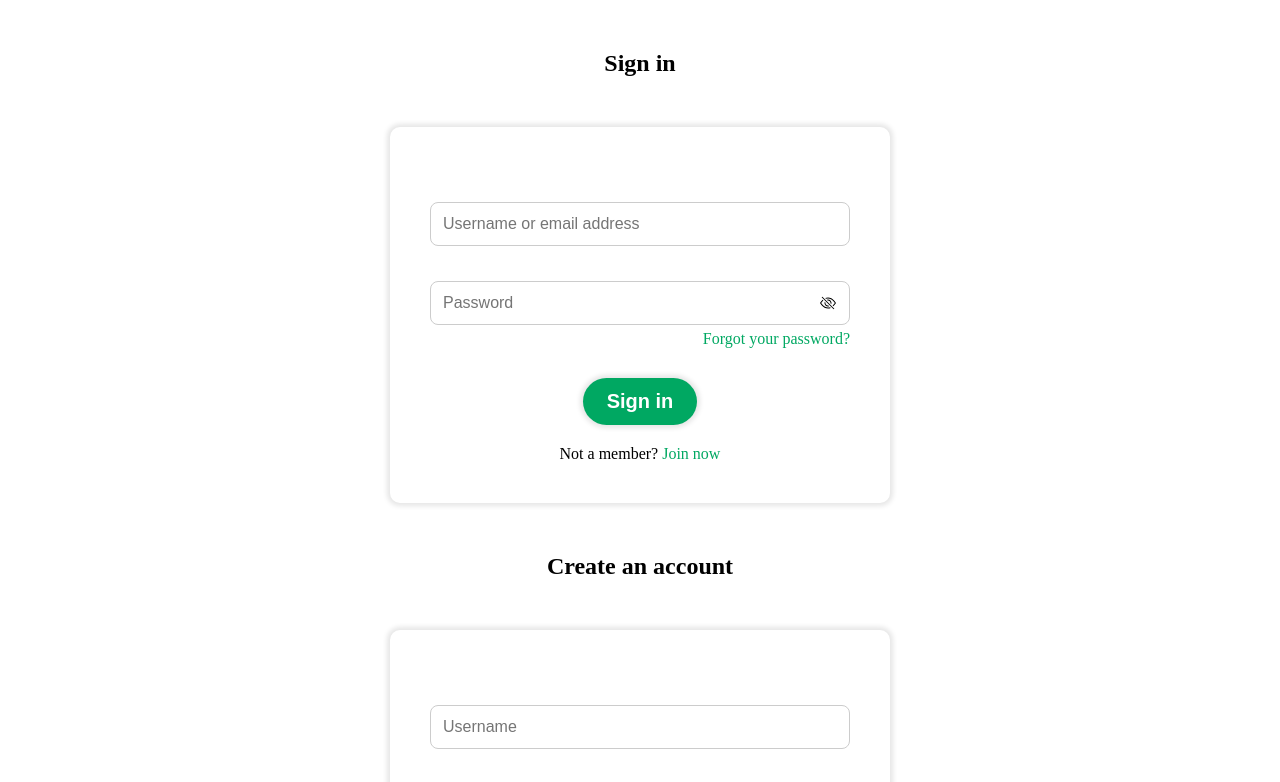
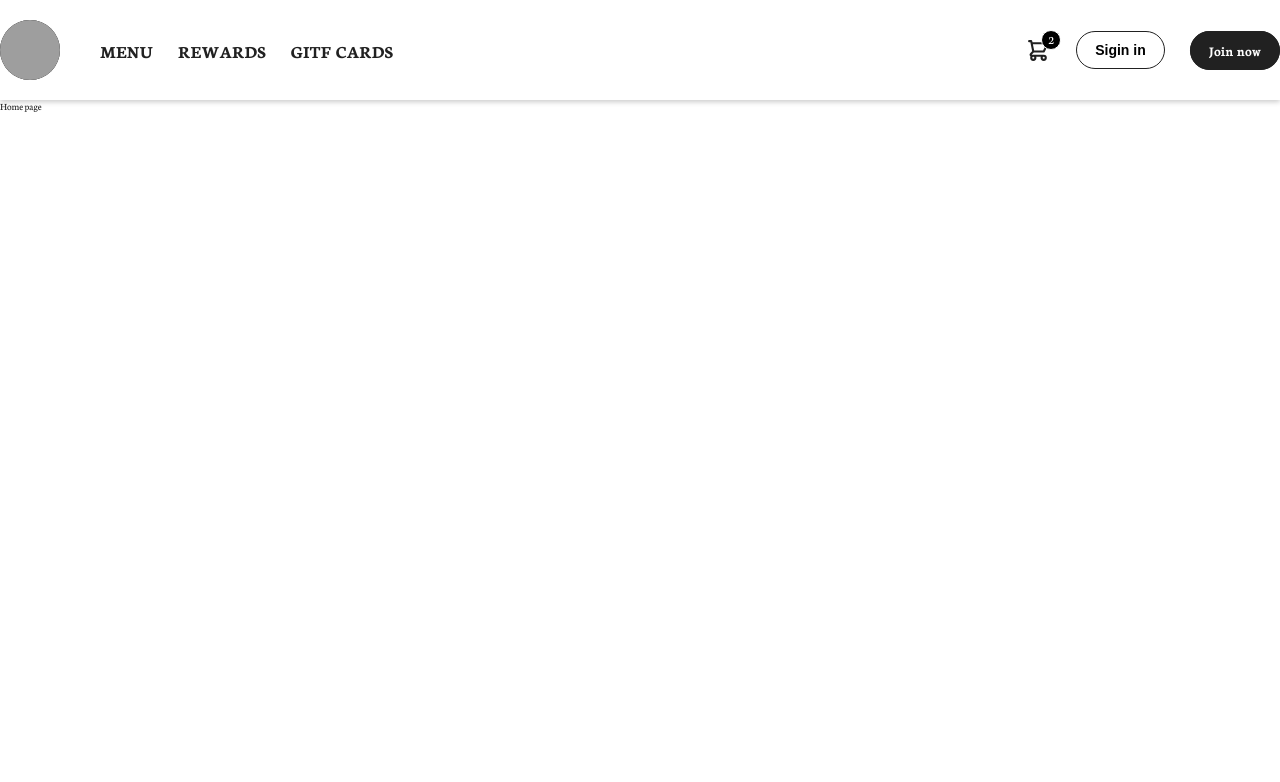
Before and after one commit to trunganh155/coffee-shop, a React (Create React App) app: page / in a window 1280 px wide. Shown: the top 782 px of the page. Built offline with nearby package versions, Linux system fonts and the light colour scheme; grey boxes are pictures that could not be loaded.

Commit message:
resolve conflict

```diff
--- a/src/App.js
+++ b/src/App.js
@@ -1,11 +1,16 @@
-import Login from "./pages/Login";
-import Register from "./pages/Register";
+import { Routes, Route } from 'react-router-dom';
+import { publicRoute } from './routes/routes';
 
 function App() {
   return (
     <div className="App">
-      <Login />
-      <Register />
+      <Routes>
+        {
+          publicRoute.map(route => (
+            <Route key={route.id} path={route.url} element={route.page}></Route>
+          ))
+        }
+      </Routes>
     </div>
   );
 }
--- /dev/null
+++ b/src/components/button/Button.js
@@ -0,0 +1,16 @@
+import React from 'react'
+import { Link } from 'react-router-dom'
+import './Button.scss'
+
+function Button({ children, to = '', secondary = false, ...props }) {
+    if (to) {
+        return (
+            <Link to={to} {...props} className={`button ${secondary ? 'secondary' : ''}`}>{children}</Link>
+        )
+    }
+    return (
+        <button {...props} className={`button ${secondary ? 'secondary' : ''}`}>{children}</button>
+    )
+}
+
+export default Button
--- /dev/null
+++ b/src/components/button/Button.scss
@@ -0,0 +1,21 @@
+@import "../../index.scss";
+
+.button {
+  outline: none;
+  padding: 10px 18px;
+  border-radius: 20px;
+  font-size: 1.4rem;
+  font-weight: 550;
+  background-color: #fff;
+  border: 1px solid $text-color;
+  cursor: pointer;
+  text-decoration: none;
+  transition: all ease-in-out 0.1s;
+  &:hover {
+    filter: brightness(95%);
+  }
+  &.secondary {
+    background-color: $text-color;
+    color: #fff;
+  }
+}
--- a/src/index.js
+++ b/src/index.js
@@ -2,12 +2,15 @@ import React from 'react';
 import ReactDOM from 'react-dom/client';
 import App from './App';
 import reportWebVitals from './reportWebVitals';
-import "./index.scss"
+import './index.scss'
+import { BrowserRouter as Router } from 'react-router-dom'
 
 const root = ReactDOM.createRoot(document.getElementById('root'));
 root.render(
   <React.StrictMode>
-    <App />
+    <Router>
+      <App />
+    </Router>
   </React.StrictMode>
 );
 
--- a/src/index.scss
+++ b/src/index.scss
@@ -1,5 +1,24 @@
+@import url("https://fonts.googleapis.com/css2?family=Neuton:wght@300;400;700&display=swap");
+
+$header-height: 100px;
+$text-color: #212121;
+$green-color: #00754a;
 * {
-    box-sizing: border-box;
-    margin: 0;
-    padding: 0;
+  margin: 0;
+  padding: 0;
+  box-sizing: border-box;
 }
+html {
+  font-size: 62.5%;
+  font-family: "Neuton", serif;
+}
+body {
+  color: $text-color;
+}
+// variable
+// global class
+.container {
+  width: 100%;
+  max-width: 1280px;
+  margin: 0 auto;
+}
--- /dev/null
+++ b/src/layouts/Main.js
@@ -0,0 +1,15 @@
+import React from 'react'
+import Header from './components/header/Header'
+
+function Main({ children }) {
+    return (
+        <>
+            <Header />
+            <div>
+                {children}
+            </div>
+        </>
+    )
+}
+
+export default Main
--- /dev/null
+++ b/src/layouts/components/header/Header.js
@@ -0,0 +1,48 @@
+import React from 'react'
+import { Link, NavLink } from 'react-router-dom'
+import Button from '../../../components/button/Button'
+import './Header.scss'
+
+function Header() {
+    return (
+        <header className='header'>
+            <div className="container">
+                <div className="header-content">
+                    <div className="header-left">
+                        <div className="logo">
+                            <Link to='/'>
+                                <img
+                                    src="https://neighborscoffeeroasters.com/wp-content/uploads/2017/08/header-logo.png"
+                                    alt=""
+                                />
+                            </Link>
+                        </div>
+                        <nav className='navigation'>
+                            <NavLink className='link' to='/menu'>menu</NavLink>
+                            <NavLink className='link' to='/rewards'>rewards</NavLink>
+                            <NavLink className='link' to='/gift-cards'>gitf cards</NavLink>
+                        </nav>
+                    </div>
+                    <div className="header-right">
+                        <div className="cart">
+                            <span className='icon'>
+                                <svg xmlns="http://www.w3.org/2000/svg" fill="none" viewBox="0 0 24 24" stroke="currentColor" strokeWidth={2}>
+                                    <path strokeLinecap="round" strokeLinejoin="round" d="M3 3h2l.4 2M7 13h10l4-8H5.4M7 13L5.4 5M7 13l-2.293 2.293c-.63.63-.184 1.707.707 1.707H17m0 0a2 2 0 100 4 2 2 0 000-4zm-8 2a2 2 0 11-4 0 2 2 0 014 0z" />
+                                </svg>
+                            </span>
+                            <span className="number">2</span>
+                        </div>
+                        <div className="signin">
+                            <Button>Sigin in</Button>
+                        </div>
+                        <div className="join-now">
+                            <Button to='/join now' secondary>Join now</Button>
+                        </div>
+                    </div>
+                </div>
+            </div>
+        </header>
+    )
+}
+
+export default Header
--- /dev/null
+++ b/src/layouts/components/header/Header.scss
@@ -0,0 +1,80 @@
+@import "../../../index.scss";
+
+.header {
+  box-shadow: 0 2px 5px #ccc;
+  .header-content {
+    width: 100%;
+    height: $header-height;
+    display: flex;
+    justify-content: space-between;
+    align-items: center;
+    .header-left {
+      display: flex;
+      gap: 40px;
+      align-items: center;
+      .logo {
+        width: 60px;
+        height: 60px;
+        background-color: #000;
+        border-radius: 50%;
+        img {
+          display: block;
+          width: 100%;
+          height: 100%;
+          object-fit: cover;
+          border-radius: 50%;
+        }
+      }
+      .navigation {
+        display: flex;
+        gap: 25px;
+        .link {
+          text-decoration: none;
+          font-size: 1.8rem;
+          text-transform: uppercase;
+          color: inherit;
+          font-weight: 550;
+          transition: all ease-in-out 0.1s;
+          &:hover {
+            color: $green-color;
+          }
+        }
+      }
+    }
+    .header-right {
+      display: flex;
+      align-items: center;
+      gap: 25px;
+      .cart {
+        position: relative;
+        display: flex;
+        align-items: center;
+        justify-content: center;
+        .number {
+          position: absolute;
+          top: 0;
+          right: 0;
+          transform: translate(50%, -40%);
+          z-index: 1;
+          display: inline-block;
+          width: 20px;
+          height: 20px;
+          background-color: black;
+          border-radius: 50%;
+          color: #fff;
+          display: flex;
+          align-items: center;
+          justify-content: center;
+          font-size: 12px;
+          border: 1px solid #fff;
+        }
+        .icon {
+          display: inline-block;
+          color: inherit;
+          width: 25px;
+          height: 25px;
+        }
+      }
+    }
+  }
+}
--- /dev/null
+++ b/src/pages/HomePage.js
@@ -0,0 +1,14 @@
+import React from 'react'
+import Main from '../layouts/Main'
+
+function HomePage() {
+    return (
+        <>
+            <Main>
+                Home page
+            </Main>
+        </>
+    )
+}
+
+export default HomePage
--- /dev/null
+++ b/src/routes/routes.js
@@ -0,0 +1,25 @@
+import HomePage from "../pages/HomePage"
+import LoginPage from "../pages/Login"
+import RegisterPage from "../pages/Register"
+
+const publicRoute = [
+    {
+        id: 1,
+        title: 'Home',
+        url: '/',
+        page: <HomePage />
+    },
+    {
+        id: 2,
+        title: 'Login',
+        url: '/login',
+        page: <LoginPage />
+    },
+    {
+        id: 1,
+        title: 'Register',
+        url: '/register',
+        page: <RegisterPage />
+    }
+]
+export { publicRoute }
```
Also changed, not shown: 1 other file (tests, documents, lock files or other folders).
